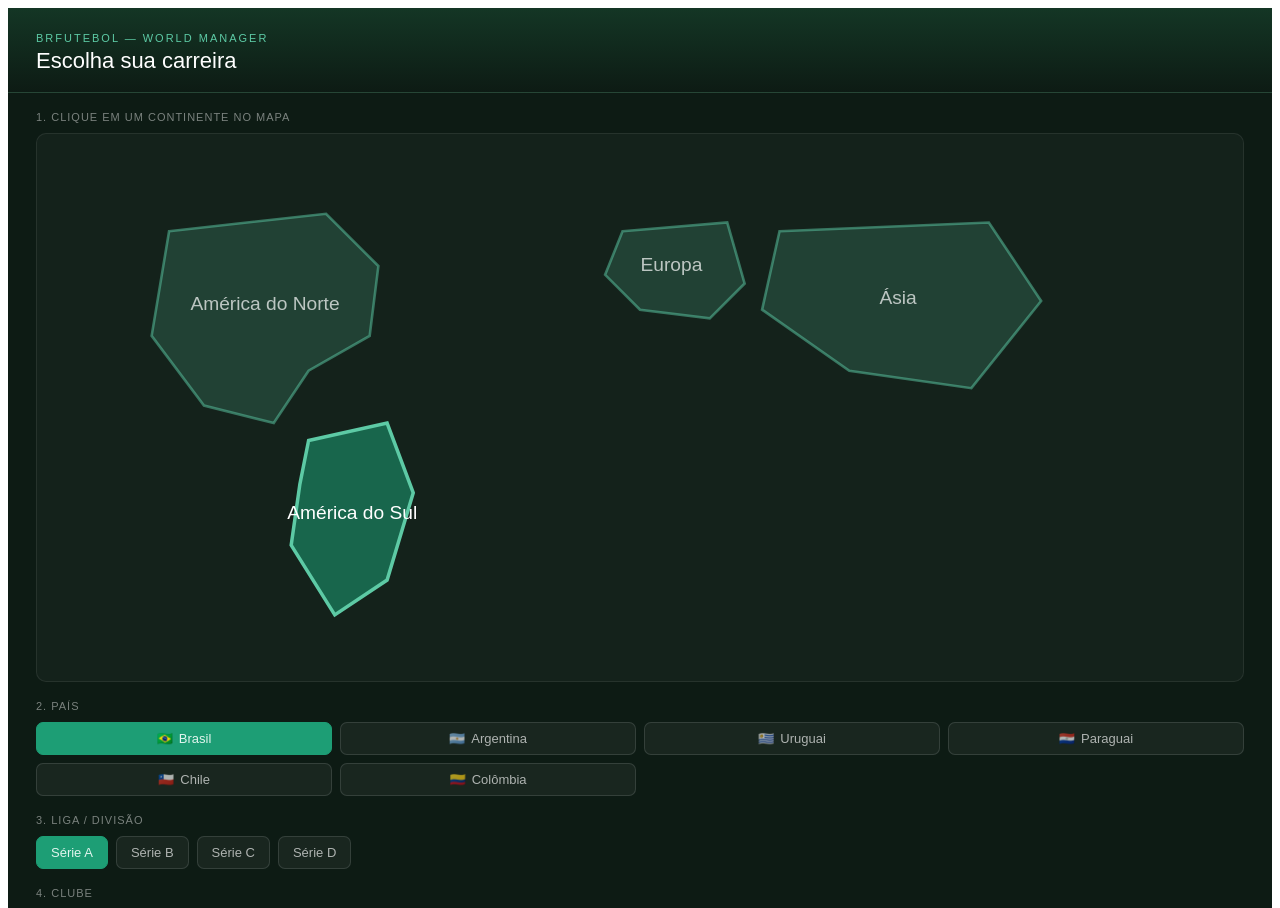
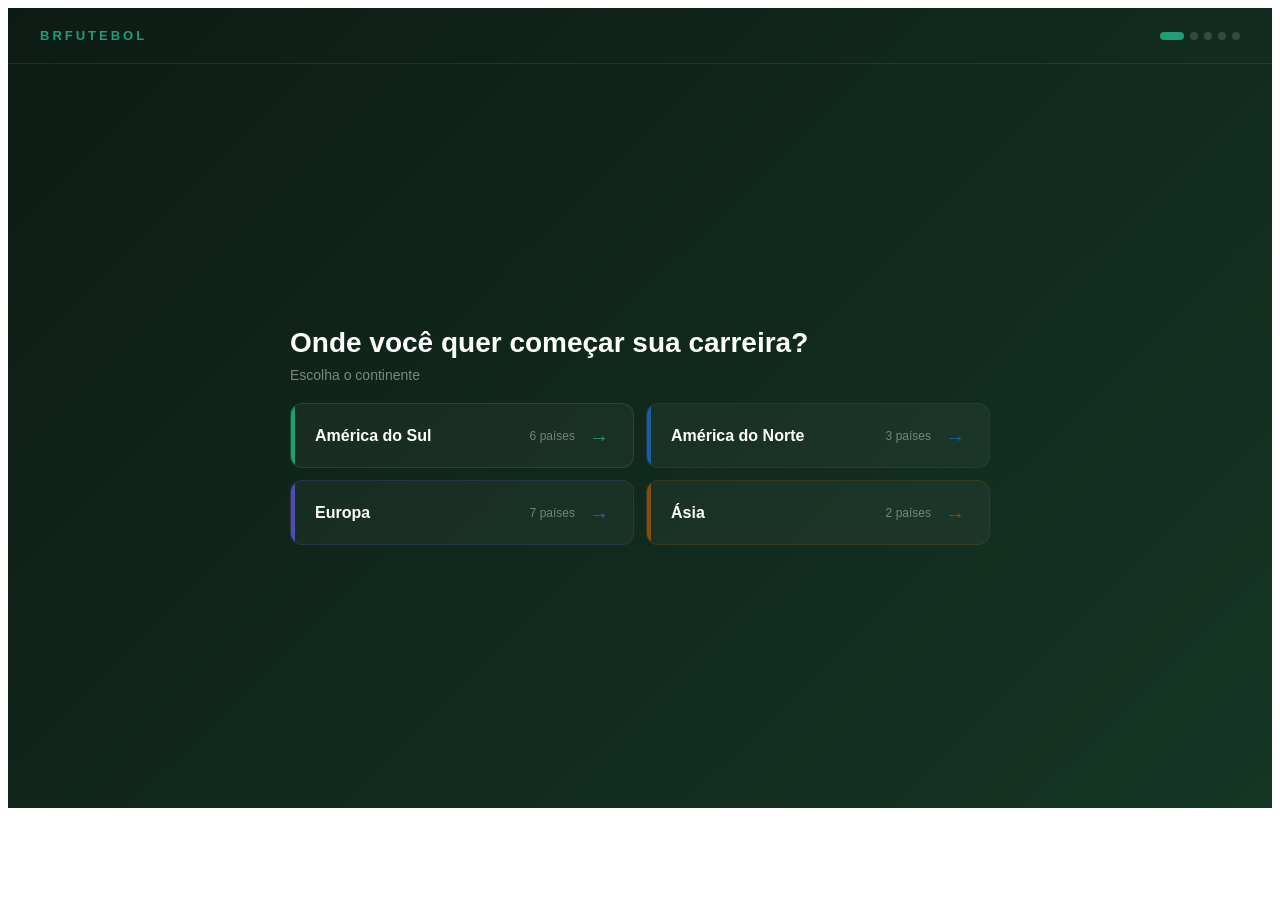
Before and after one commit to vitaovicente-wq/brfutebol-v2, a React app in the folder src/: page /#/partida in a window 1280 px wide. Before the commit this address led to /. Shown: the top 908 px of the page. After the commit the page ends 816 px from the top, so only its background shows below. Built offline with nearby package versions, Linux system fonts and the light colour scheme; the HTML template or start-up script is replaced by a standard one.

Commit message:
Update CareerSelectScreen.jsx

```diff
--- a/src/pages/CareerSelectScreen.jsx
+++ b/src/pages/CareerSelectScreen.jsx
@@ -4,320 +4,292 @@ import { getClubesPorLiga } from '../data/clubsData';
 import { criarTemporada } from '../engine/calendarEngine';
 import { gerarCalendarioLiga } from '../engine/fixtureEngine';
 import { useGame } from '../store/GameContext';
-import WorldMap from '../components/WorldMap';
 import ClubCrest from '../components/ClubCrest';
+
+const ETAPAS = ['continente', 'pais', 'liga', 'clube', 'nome'];
+
+const CONTINENTE_BG = {
+  'america-sul':   'linear-gradient(135deg, #0d2b1a 0%, #1a4a2e 100%)',
+  'america-norte': 'linear-gradient(135deg, #0d1f2b 0%, #1a3a4a 100%)',
+  'europa':        'linear-gradient(135deg, #1a1a2e 0%, #2e2a4a 100%)',
+  'asia':          'linear-gradient(135deg, #2b1a0d 0%, #4a2e1a 100%)',
+};
+
+const CONTINENTE_ACCENT = {
+  'america-sul':   '#1D9E75',
+  'america-norte': '#185FA5',
+  'europa':        '#534AB7',
+  'asia':          '#854F0B',
+};
 
 export default function CareerSelectScreen({ onCarreiraIniciada }) {
   const { iniciarNovaCarreira } = useGame();
-
-  const [continenteId, setContinenteId] = useState('america-sul');
+  const [etapa, setEtapa] = useState(0);
+  const [animDir, setAnimDir] = useState('frente'); // 'frente' | 'volta'
+  const [continenteId, setContinenteId] = useState(null);
   const [paisId, setPaisId] = useState(null);
   const [ligaId, setLigaId] = useState(null);
   const [clubeId, setClubeId] = useState(null);
   const [treinadorNome, setTreinadorNome] = useState('');
 
-  const paises = useMemo(() => getPaisesPorContinente(continenteId), [continenteId]);
-  const paisSelecionado = paisId ?? paises[0]?.id ?? null;
+  const paises = useMemo(() => continenteId ? getPaisesPorContinente(continenteId) : [], [continenteId]);
+  const ligas = useMemo(() => paisId ? getLigasPorPais(paisId) : [], [paisId]);
+  const clubes = useMemo(() => ligaId ? getClubesPorLiga(ligaId) : [], [ligaId]);
+  const clubeSelecionado = clubes.find(c => c.id === clubeId) ?? null;
+  const accent = continenteId ? CONTINENTE_ACCENT[continenteId] : '#1D9E75';
+  const bg = continenteId ? CONTINENTE_BG[continenteId] : 'linear-gradient(135deg, #0d1b14 0%, #143625 100%)';
 
-  const ligas = useMemo(
-    () => (paisSelecionado ? getLigasPorPais(paisSelecionado) : []),
-    [paisSelecionado]
-  );
-  const ligaSelecionada = ligaId ?? ligas[0]?.id ?? null;
-
-  const clubes = useMemo(
-    () => (ligaSelecionada ? getClubesPorLiga(ligaSelecionada) : []),
-    [ligaSelecionada]
-  );
-
-  const clubeSelecionado = clubes.find((c) => c.id === clubeId) ?? null;
-
-  function selecionarContinente(id) {
-    setContinenteId(id);
-    setPaisId(null);
-    setLigaId(null);
-    setClubeId(null);
+  function avancar(novaEtapa) {
+    setAnimDir('frente');
+    setTimeout(() => setEtapa(novaEtapa), 0);
   }
-
-  function selecionarPais(id) {
-    setPaisId(id);
-    setLigaId(null);
-    setClubeId(null);
-  }
-
-  function selecionarLiga(id) {
-    setLigaId(id);
-    setClubeId(null);
-  }
-
-  function podeIniciar() {
-    return clubeSelecionado !== null && treinadorNome.trim().length > 0;
+  function voltar() {
+    setAnimDir('volta');
+    setTimeout(() => setEtapa(e => e - 1), 0);
   }
 
   function iniciar() {
-    if (!podeIniciar()) return;
-
     const temporada = criarTemporada(2026);
-    const timeIds = clubes.map((c) => c.id);
+    const timeIds = clubes.map(c => c.id);
     const calendario = gerarCalendarioLiga(timeIds, temporada);
-
     const estado = iniciarNovaCarreira({
       clubeId: clubeSelecionado.id,
-      ligaId: ligaSelecionada,
+      ligaId,
       treinadorNome: treinadorNome.trim(),
       temporada,
       calendario,
       clubes,
     });
-
     onCarreiraIniciada?.(estado);
   }
 
   return (
-    <div style={styles.wrap}>
-      <div style={styles.header}>
-        <div style={styles.kicker}>BRFUTEBOL — WORLD MANAGER</div>
-        <h1 style={styles.title}>Escolha sua carreira</h1>
+    <div style={{ ...styles.wrap, background: bg }}>
+      {/* Barra superior */}
+      <div style={styles.topBar}>
+        <div style={{ ...styles.logo, color: accent }}>BRFUTEBOL</div>
+        <div style={styles.topRight}>
+          {/* Indicador de etapas */}
+          <div style={styles.steps}>
+            {ETAPAS.map((e, i) => (
+              <div key={e} style={{
+                ...styles.stepDot,
+                background: i <= etapa ? accent : 'rgba(255,255,255,0.15)',
+                width: i === etapa ? 24 : 8,
+              }} />
+            ))}
           </div>
-
-      <div style={styles.section}>
-        <div style={styles.stepLabel}>1. Clique em um continente no mapa</div>
-        <div style={styles.mapBox}>
-          <WorldMap continenteAtivo={continenteId} onSelecionar={selecionarContinente} />
         </div>
       </div>
 
-      <div style={styles.section}>
-        <div style={styles.stepLabel}>2. País</div>
-        <div style={styles.pillGrid}>
-          {paises.map((pais) => (
-            <button
-              key={pais.id}
-              onClick={() => selecionarPais(pais.id)}
-              style={pais.id === paisSelecionado ? styles.pillActive : styles.pill}
-            >
-              <span>{pais.bandeira}</span>
-              <span>{pais.nome}</span>
+      {/* Conteúdo da etapa */}
+      <div style={styles.stage}>
+
+        {/* ETAPA 0 — Continente */}
+        {etapa === 0 && (
+          <div style={styles.etapaWrap}>
+            <div style={styles.etapaTitulo}>Onde você quer começar sua carreira?</div>
+            <div style={styles.etapaSubtitulo}>Escolha o continente</div>
+            <div style={styles.continenteGrid}>
+              {CONTINENTES.map(cont => (
+                <button key={cont.id}
+                  onClick={() => { setContinenteId(cont.id); setPaisId(null); setLigaId(null); setClubeId(null); avancar(1); }}
+                  style={{ ...styles.continenteCard, borderColor: CONTINENTE_ACCENT[cont.id] + '44' }}>
+                  <div style={{ ...styles.continenteAccent, background: CONTINENTE_ACCENT[cont.id] }} />
+                  <div style={styles.continenteNome}>{cont.nome}</div>
+                  <div style={styles.continenteSub}>{cont.paises.length} países</div>
+                  <div style={{ ...styles.continenteArrow, color: CONTINENTE_ACCENT[cont.id] }}>→</div>
                 </button>
               ))}
             </div>
           </div>
+        )}
 
-      <div style={styles.section}>
-        <div style={styles.stepLabel}>3. Liga / Divisão</div>
-        <div style={styles.pillRow}>
-          {ligas.map((liga) => (
-            <button
-              key={liga.id}
-              onClick={() => selecionarLiga(liga.id)}
-              style={liga.id === ligaSelecionada ? styles.pillActive : styles.pill}
-            >
-              {liga.nome}
+        {/* ETAPA 1 — País */}
+        {etapa === 1 && (
+          <div style={styles.etapaWrap}>
+            <div style={styles.etapaTitulo}>Escolha o país</div>
+            <div style={styles.etapaSubtitulo}>{CONTINENTES.find(c => c.id === continenteId)?.nome}</div>
+            <div style={styles.paisGrid}>
+              {paises.map(pais => (
+                <button key={pais.id}
+                  onClick={() => { setPaisId(pais.id); setLigaId(null); setClubeId(null); avancar(2); }}
+                  style={{ ...styles.paisCard, borderColor: pais.id === paisId ? accent : 'rgba(255,255,255,0.1)' }}>
+                  <span style={styles.paisFlag}>{pais.bandeira}</span>
+                  <span style={styles.paisNome}>{pais.nome}</span>
+                  <span style={styles.paisLigas}>{pais.ligas.length} {pais.ligas.length === 1 ? 'liga' : 'ligas'}</span>
                 </button>
               ))}
-          {ligas.length === 0 && (
-            <span style={styles.placeholderText}>Liga ainda não populada nesta versão</span>
+            </div>
+            <BtnVoltar onClick={voltar} />
+          </div>
         )}
+
+        {/* ETAPA 2 — Liga */}
+        {etapa === 2 && (
+          <div style={styles.etapaWrap}>
+            <div style={styles.etapaTitulo}>Escolha a liga</div>
+            <div style={styles.etapaSubtitulo}>{paises.find(p => p.id === paisId)?.nome}</div>
+            <div style={styles.ligaList}>
+              {ligas.map(liga => (
+                <button key={liga.id}
+                  onClick={() => { setLigaId(liga.id); setClubeId(null); avancar(3); }}
+                  style={{ ...styles.ligaCard, borderColor: liga.id === ligaId ? accent : 'rgba(255,255,255,0.1)', borderLeft: `4px solid ${accent}` }}>
+                  <div>
+                    <div style={styles.ligaNome}>{liga.nome}</div>
+                    <div style={styles.ligaSub}>{liga.numTimes} times • {liga.numRodadas} rodadas • Divisão {liga.divisaoNivel}</div>
+                  </div>
+                  <span style={{ color: accent, fontSize: 18 }}>→</span>
+                </button>
+              ))}
+            </div>
+            <BtnVoltar onClick={voltar} />
+          </div>
+        )}
+
+        {/* ETAPA 3 — Clube */}
+        {etapa === 3 && (
+          <div style={styles.etapaWrap}>
+            <div style={styles.etapaTitulo}>Escolha o clube</div>
+            <div style={styles.etapaSubtitulo}>{ligas.find(l => l.id === ligaId)?.nome}</div>
+            {clubes.length === 0 ? (
+              <div style={styles.semClubes}>
+                Essa liga ainda não tem clubes cadastrados.<br />Selecione Brasil / Série A para testar.
+              </div>
+            ) : (
+              <div style={styles.clubeGrid}>
+                {clubes.map(clube => (
+                  <button key={clube.id}
+                    onClick={() => { setClubeId(clube.id); avancar(4); }}
+                    style={{ ...styles.clubeCard, borderColor: clubeId === clube.id ? accent : 'rgba(255,255,255,0.08)' }}>
+                    <ClubCrest brasao={clube.brasao} size={36} />
+                    <div style={styles.clubeInfo}>
+                      <div style={styles.clubeNome}>{clube.nome}</div>
+                      <div style={styles.clubeObj}>{clube.objetivoTemporada}</div>
+                    </div>
+                    <div style={styles.clubeOrc}>
+                      R$ {(clube.orcamentoInicial / 1_000_000).toFixed(0)}M
+                    </div>
+                  </button>
+                ))}
+              </div>
+            )}
+            <BtnVoltar onClick={voltar} />
+          </div>
+        )}
+
+        {/* ETAPA 4 — Nome do treinador + confirmação */}
+        {etapa === 4 && clubeSelecionado && (
+          <div style={styles.etapaWrap}>
+            <div style={styles.etapaTitulo}>Quase lá!</div>
+            <div style={styles.etapaSubtitulo}>Como quer ser chamado?</div>
+
+            <div style={styles.confirmCard}>
+              <div style={styles.confirmClube}>
+                <ClubCrest brasao={clubeSelecionado.brasao} size={56} />
+                <div>
+                  <div style={styles.confirmNome}>{clubeSelecionado.nome}</div>
+                  <div style={styles.confirmLiga}>{ligas.find(l => l.id === ligaId)?.nome} — {paises.find(p => p.id === paisId)?.nome}</div>
                 </div>
               </div>
-
-      <div style={styles.section}>
-        <div style={styles.stepLabel}>4. Clube</div>
-        <div style={styles.clubGrid}>
-          {clubes.map((clube) => (
-            <div
-              key={clube.id}
-              onClick={() => setClubeId(clube.id)}
-              style={clube.id === clubeId ? styles.clubCardSelected : styles.clubCard}
-            >
-              <ClubCrest brasao={clube.brasao} size={32} />
-              <span style={styles.clubName}>{clube.nome}</span>
+              <div style={styles.confirmStats}>
+                <ConfirmStat label="Objetivo" value={clubeSelecionado.objetivoTemporada} accent={accent} />
+                <ConfirmStat label="Orçamento" value={`R$ ${(clubeSelecionado.orcamentoInicial / 1_000_000).toFixed(1)}M`} accent={accent} />
+                <ConfirmStat label="Estádio" value={clubeSelecionado.estadio.nome} accent={accent} />
+                <ConfirmStat label="Capacidade" value={clubeSelecionado.estadio.capacidade.toLocaleString('pt-BR')} accent={accent} />
               </div>
-          ))}
-          {clubes.length === 0 && (
-            <span style={styles.placeholderText}>
-              Clubes desta liga ainda não foram cadastrados — selecione Brasil / Série A para testar.
-            </span>
-          )}
-        </div>
-      </div>
-
-      {clubeSelecionado && (
-        <div style={styles.detailCard}>
-          <div style={styles.detailHeader}>
-            <ClubCrest brasao={clubeSelecionado.brasao} size={48} />
-            <div>
-              <div style={styles.detailName}>{clubeSelecionado.nome}</div>
-              <div style={styles.detailSub}>
-                {ligas.find((l) => l.id === ligaSelecionada)?.nome} — {paises.find((p) => p.id === paisSelecionado)?.nome}
-              </div>
-            </div>
-          </div>
-
-          <div style={styles.statGrid}>
-            <Stat label="Objetivo" value={clubeSelecionado.objetivoTemporada} />
-            <Stat
-              label="Orçamento"
-              value={`R$ ${(clubeSelecionado.orcamentoInicial / 1_000_000).toFixed(1)}M`}
-            />
-            <Stat label="Estádio" value={clubeSelecionado.estadio.nome} />
-            <Stat
-              label="Destaque"
-              value={
-                [...clubeSelecionado.elenco].sort((a, b) => b.ovr - a.ovr)[0]?.posicao ?? '—'
-              }
-            />
             </div>
 
             <input
               type="text"
-            placeholder="Nome do treinador"
+              placeholder="Nome do treinador..."
               value={treinadorNome}
-            onChange={(e) => setTreinadorNome(e.target.value)}
-            style={styles.input}
+              onChange={e => setTreinadorNome(e.target.value)}
+              onKeyDown={e => e.key === 'Enter' && treinadorNome.trim() && iniciar()}
+              style={{ ...styles.nomeInput, borderColor: treinadorNome ? accent : 'rgba(255,255,255,0.15)' }}
+              autoFocus
             />
 
             <button
               onClick={iniciar}
-            disabled={!podeIniciar()}
-            style={{ ...styles.startButton, opacity: podeIniciar() ? 1 : 0.5 }}
-          >
-            Iniciar carreira
+              disabled={!treinadorNome.trim()}
+              style={{ ...styles.iniciarBtn, background: treinadorNome.trim() ? accent : 'rgba(255,255,255,0.1)', opacity: treinadorNome.trim() ? 1 : 0.5 }}>
+              ▶ Iniciar carreira
             </button>
+
+            <BtnVoltar onClick={voltar} />
           </div>
         )}
+      </div>
     </div>
   );
 }
 
-function Stat({ label, value }) {
+function BtnVoltar({ onClick }) {
   return (
-    <div style={styles.statBox}>
-      <div style={styles.statLabel}>{label}</div>
-      <div style={styles.statValue}>{value}</div>
+    <button onClick={onClick} style={styles.btnVoltar}>
+      ← Voltar
+    </button>
+  );
+}
+
+function ConfirmStat({ label, value, accent }) {
+  return (
+    <div style={styles.confirmStatBox}>
+      <div style={{ ...styles.confirmStatLabel, color: accent }}>{label}</div>
+      <div style={styles.confirmStatVal}>{value}</div>
     </div>
   );
 }
 
 const styles = {
-  wrap: {
-    background: '#0d1b14',
-    minHeight: '100vh',
-    fontFamily: 'Arial, sans-serif',
-  },
-  header: {
-    background: 'linear-gradient(180deg, #143625 0%, #0d1b14 100%)',
-    padding: '24px 28px 18px',
-    borderBottom: '0.5px solid rgba(255,255,255,0.08)',
-  },
-  kicker: {
-    fontSize: 11,
-    letterSpacing: 2,
-    color: '#5DCAA5',
-    fontWeight: 500,
-    marginBottom: 4,
-  },
-  title: { color: '#fff', fontSize: 22, fontWeight: 500, margin: 0 },
-  section: { padding: '18px 28px 0' },
-  stepLabel: {
-    fontSize: 11,
-    color: 'rgba(255,255,255,0.45)',
-    textTransform: 'uppercase',
-    letterSpacing: 1,
-    marginBottom: 10,
-    fontWeight: 500,
-  },
-  mapBox: {
-    background: 'rgba(255,255,255,0.03)',
-    border: '0.5px solid rgba(255,255,255,0.08)',
-    borderRadius: 10,
-    padding: 10,
-  },
-  pillGrid: { display: 'grid', gridTemplateColumns: 'repeat(4, 1fr)', gap: 8 },
-  pillRow: { display: 'flex', gap: 8, flexWrap: 'wrap' },
-  pill: {
-    background: 'rgba(255,255,255,0.05)',
-    border: '0.5px solid rgba(255,255,255,0.12)',
-    color: 'rgba(255,255,255,0.65)',
-    padding: '8px 14px',
-    borderRadius: 7,
-    fontSize: 13,
-    cursor: 'pointer',
-    display: 'flex',
-    alignItems: 'center',
-    gap: 6,
-    justifyContent: 'center',
-  },
-  pillActive: {
-    background: '#1D9E75',
-    border: '0.5px solid #1D9E75',
-    color: '#E1F5EE',
-    padding: '8px 14px',
-    borderRadius: 7,
-    fontSize: 13,
-    cursor: 'pointer',
-    display: 'flex',
-    alignItems: 'center',
-    gap: 6,
-    justifyContent: 'center',
-  },
-  clubGrid: { display: 'grid', gridTemplateColumns: 'repeat(3, 1fr)', gap: 10 },
-  clubCard: {
-    background: 'rgba(255,255,255,0.04)',
-    border: '0.5px solid rgba(255,255,255,0.1)',
-    borderRadius: 10,
-    padding: 10,
-    cursor: 'pointer',
-    display: 'flex',
-    alignItems: 'center',
-    gap: 10,
-  },
-  clubCardSelected: {
-    background: 'rgba(29,158,117,0.12)',
-    border: '0.5px solid #1D9E75',
-    borderRadius: 10,
-    padding: 10,
-    cursor: 'pointer',
-    display: 'flex',
-    alignItems: 'center',
-    gap: 10,
-  },
-  clubName: { color: '#fff', fontSize: 12.5, fontWeight: 500 },
-  placeholderText: { color: 'rgba(255,255,255,0.4)', fontSize: 12.5 },
-  detailCard: {
-    margin: '16px 28px 28px',
-    background: 'rgba(255,255,255,0.04)',
-    border: '0.5px solid rgba(255,255,255,0.1)',
-    borderRadius: 12,
-    padding: '18px 20px',
-  },
-  detailHeader: { display: 'flex', alignItems: 'center', gap: 14, marginBottom: 14 },
-  detailName: { color: '#fff', fontSize: 17, fontWeight: 500 },
-  detailSub: { color: 'rgba(255,255,255,0.5)', fontSize: 12, marginTop: 2 },
-  statGrid: { display: 'grid', gridTemplateColumns: 'repeat(4, 1fr)', gap: 10, marginBottom: 16 },
-  statBox: { background: 'rgba(255,255,255,0.04)', borderRadius: 7, padding: '8px 10px' },
-  statLabel: { fontSize: 10, color: 'rgba(255,255,255,0.4)', marginBottom: 3 },
-  statValue: { fontSize: 13, color: '#fff', fontWeight: 500 },
-  input: {
-    width: '100%',
-    background: 'rgba(255,255,255,0.06)',
-    border: '0.5px solid rgba(255,255,255,0.15)',
-    color: '#fff',
-    padding: '11px 14px',
-    borderRadius: 8,
-    fontSize: 14,
-    marginBottom: 12,
-    boxSizing: 'border-box',
-  },
-  startButton: {
-    width: '100%',
-    background: '#1D9E75',
-    color: '#E1F5EE',
-    border: 'none',
-    padding: 12,
-    borderRadius: 8,
-    fontSize: 14,
-    fontWeight: 500,
-    cursor: 'pointer',
-  },
+  wrap: { minHeight: '100vh', display: 'flex', flexDirection: 'column', fontFamily: 'Arial, sans-serif', transition: 'background 0.4s ease' },
+  topBar: { display: 'flex', justifyContent: 'space-between', alignItems: 'center', padding: '20px 32px', borderBottom: '0.5px solid rgba(255,255,255,0.08)' },
+  logo: { fontSize: 13, fontWeight: 700, letterSpacing: 3 },
+  topRight: { display: 'flex', alignItems: 'center', gap: 16 },
+  steps: { display: 'flex', alignItems: 'center', gap: 6 },
+  stepDot: { height: 8, borderRadius: 4, transition: 'all 0.3s ease' },
+  stage: { flex: 1, display: 'flex', alignItems: 'center', justifyContent: 'center', padding: '32px 40px' },
+  etapaWrap: { width: '100%', maxWidth: 700, display: 'flex', flexDirection: 'column', gap: 20 },
+  etapaTitulo: { color: '#fff', fontSize: 28, fontWeight: 600, margin: 0 },
+  etapaSubtitulo: { color: 'rgba(255,255,255,0.45)', fontSize: 14, marginTop: -12 },
+
+  continenteGrid: { display: 'grid', gridTemplateColumns: '1fr 1fr', gap: 12 },
+  continenteCard: { background: 'rgba(255,255,255,0.04)', border: '1px solid', borderRadius: 12, padding: '20px 24px', cursor: 'pointer', display: 'flex', alignItems: 'center', gap: 14, textAlign: 'left', transition: 'all .15s', position: 'relative', overflow: 'hidden' },
+  continenteAccent: { position: 'absolute', left: 0, top: 0, bottom: 0, width: 4, borderRadius: '12px 0 0 12px' },
+  continenteNome: { color: '#fff', fontSize: 16, fontWeight: 600, flex: 1 },
+  continenteSub: { color: 'rgba(255,255,255,0.4)', fontSize: 12 },
+  continenteArrow: { fontSize: 20, fontWeight: 700 },
+
+  paisGrid: { display: 'grid', gridTemplateColumns: 'repeat(3, 1fr)', gap: 10 },
+  paisCard: { background: 'rgba(255,255,255,0.04)', border: '0.5px solid', borderRadius: 10, padding: '14px 16px', cursor: 'pointer', display: 'flex', flexDirection: 'column', alignItems: 'center', gap: 6, transition: 'all .15s' },
+  paisFlag: { fontSize: 28 },
+  paisNome: { color: '#fff', fontSize: 13, fontWeight: 500, textAlign: 'center' },
+  paisLigas: { color: 'rgba(255,255,255,0.35)', fontSize: 11 },
+
+  ligaList: { display: 'flex', flexDirection: 'column', gap: 10 },
+  ligaCard: { background: 'rgba(255,255,255,0.04)', border: '0.5px solid', borderRadius: 10, padding: '16px 20px', cursor: 'pointer', display: 'flex', alignItems: 'center', justifyContent: 'space-between', transition: 'all .15s' },
+  ligaNome: { color: '#fff', fontSize: 15, fontWeight: 600, marginBottom: 3 },
+  ligaSub: { color: 'rgba(255,255,255,0.4)', fontSize: 12 },
+
+  clubeGrid: { display: 'flex', flexDirection: 'column', gap: 8, maxHeight: 420, overflowY: 'auto' },
+  clubeCard: { background: 'rgba(255,255,255,0.04)', border: '0.5px solid', borderRadius: 10, padding: '12px 16px', cursor: 'pointer', display: 'flex', alignItems: 'center', gap: 14, transition: 'all .15s', textAlign: 'left' },
+  clubeInfo: { flex: 1 },
+  clubeNome: { color: '#fff', fontSize: 14, fontWeight: 600 },
+  clubeObj: { color: 'rgba(255,255,255,0.4)', fontSize: 12, marginTop: 2 },
+  clubeOrc: { color: 'rgba(255,255,255,0.6)', fontSize: 13, fontWeight: 500 },
+  semClubes: { color: 'rgba(255,255,255,0.4)', fontSize: 14, lineHeight: 1.7, textAlign: 'center', padding: '40px 0' },
+
+  confirmCard: { background: 'rgba(255,255,255,0.04)', border: '0.5px solid rgba(255,255,255,0.1)', borderRadius: 14, padding: 24, display: 'flex', flexDirection: 'column', gap: 20 },
+  confirmClube: { display: 'flex', alignItems: 'center', gap: 16 },
+  confirmNome: { color: '#fff', fontSize: 20, fontWeight: 600 },
+  confirmLiga: { color: 'rgba(255,255,255,0.5)', fontSize: 13, marginTop: 3 },
+  confirmStats: { display: 'grid', gridTemplateColumns: 'repeat(4, 1fr)', gap: 12 },
+  confirmStatBox: { background: 'rgba(255,255,255,0.04)', borderRadius: 8, padding: '10px 12px' },
+  confirmStatLabel: { fontSize: 10, fontWeight: 600, textTransform: 'uppercase', letterSpacing: 0.5, marginBottom: 4 },
+  confirmStatVal: { color: '#fff', fontSize: 13, fontWeight: 500 },
+
+  nomeInput: { width: '100%', background: 'rgba(255,255,255,0.06)', border: '1px solid', color: '#fff', padding: '14px 18px', borderRadius: 10, fontSize: 16, boxSizing: 'border-box', outline: 'none', transition: 'border-color .2s' },
+  iniciarBtn: { width: '100%', border: 'none', color: '#fff', padding: '14px', borderRadius: 10, fontSize: 15, fontWeight: 600, cursor: 'pointer', transition: 'all .2s', letterSpacing: 0.5 },
+  btnVoltar: { background: 'transparent', border: 'none', color: 'rgba(255,255,255,0.4)', fontSize: 13, cursor: 'pointer', padding: '8px 0', textAlign: 'left', width: 'fit-content' },
 };
```
Lines whose indentation alone changed are shown as unchanged.
